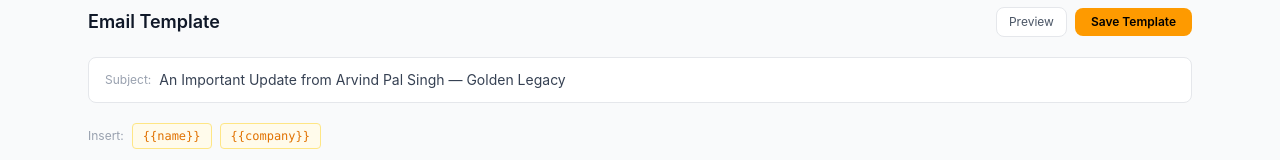
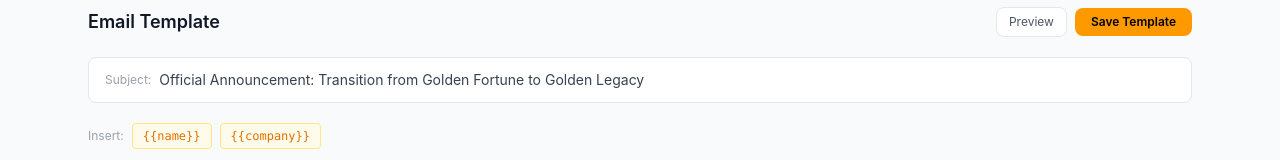
Before and after one commit to wreckingjoker/cold-emailing-goldenlegacy, a React (Vite) app: page / in a window 1280 px wide. Both pictures are taken after a click on the button "Template". Shown: the part 144-304 px from the top of the page. Built offline with nearby package versions, Linux system fonts and the light colour scheme; no server answers.

Commit message:
sunject edited

```diff
--- a/src/components/TemplateTab.jsx
+++ b/src/components/TemplateTab.jsx
@@ -43,7 +43,7 @@
 Direct Email: info@goldenlegacy.ae
 Mobile: +971-556656007`
 
-const DEFAULT_SUBJECT = 'An Important Update from Arvind Pal Singh — Golden Legacy'
+const DEFAULT_SUBJECT = 'Official Announcement: Transition from Golden Fortune to Golden Legacy'
 
 export default function TemplateTab() {
   const [template, setTemplate] = useState(DEFAULT_TEMPLATE)
```
